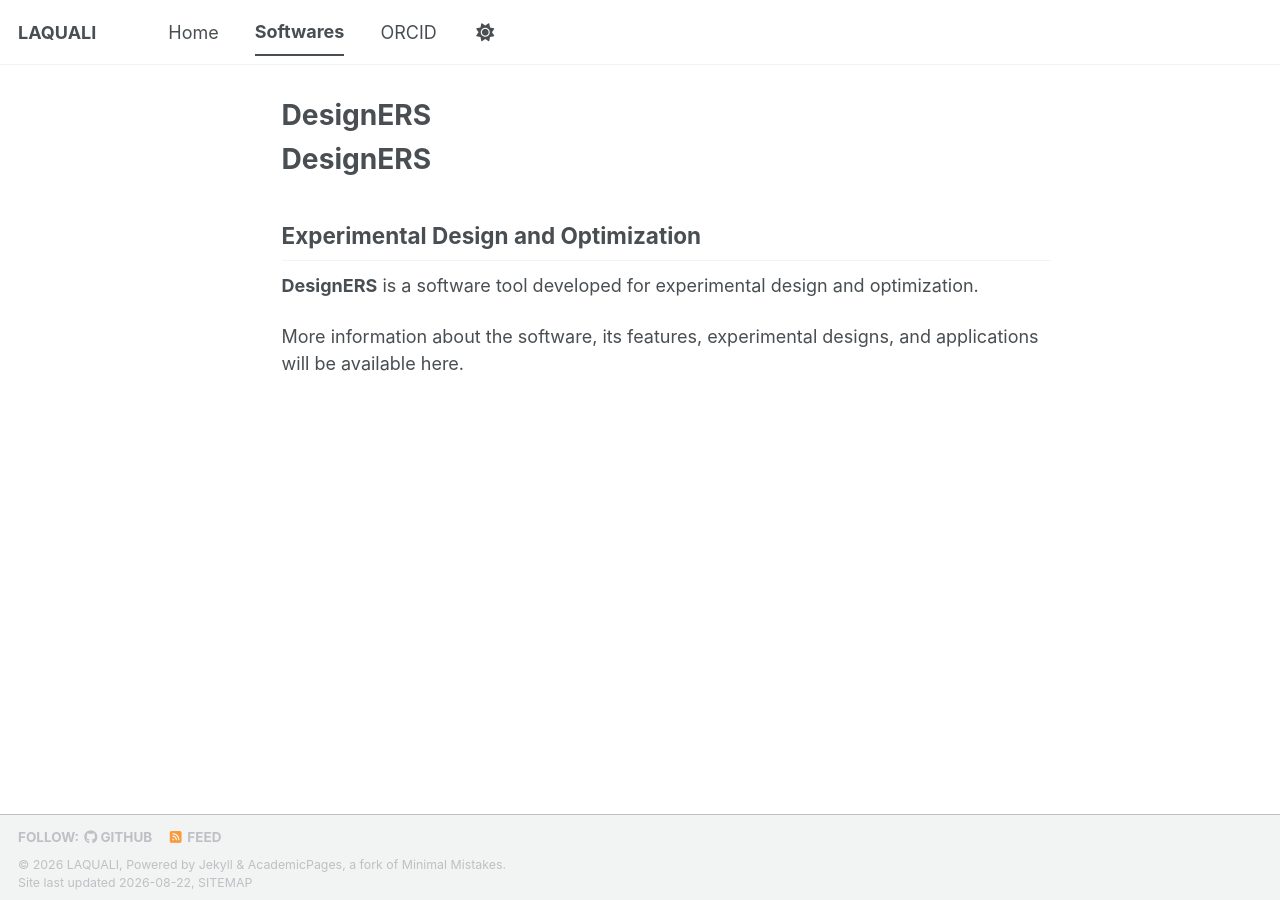
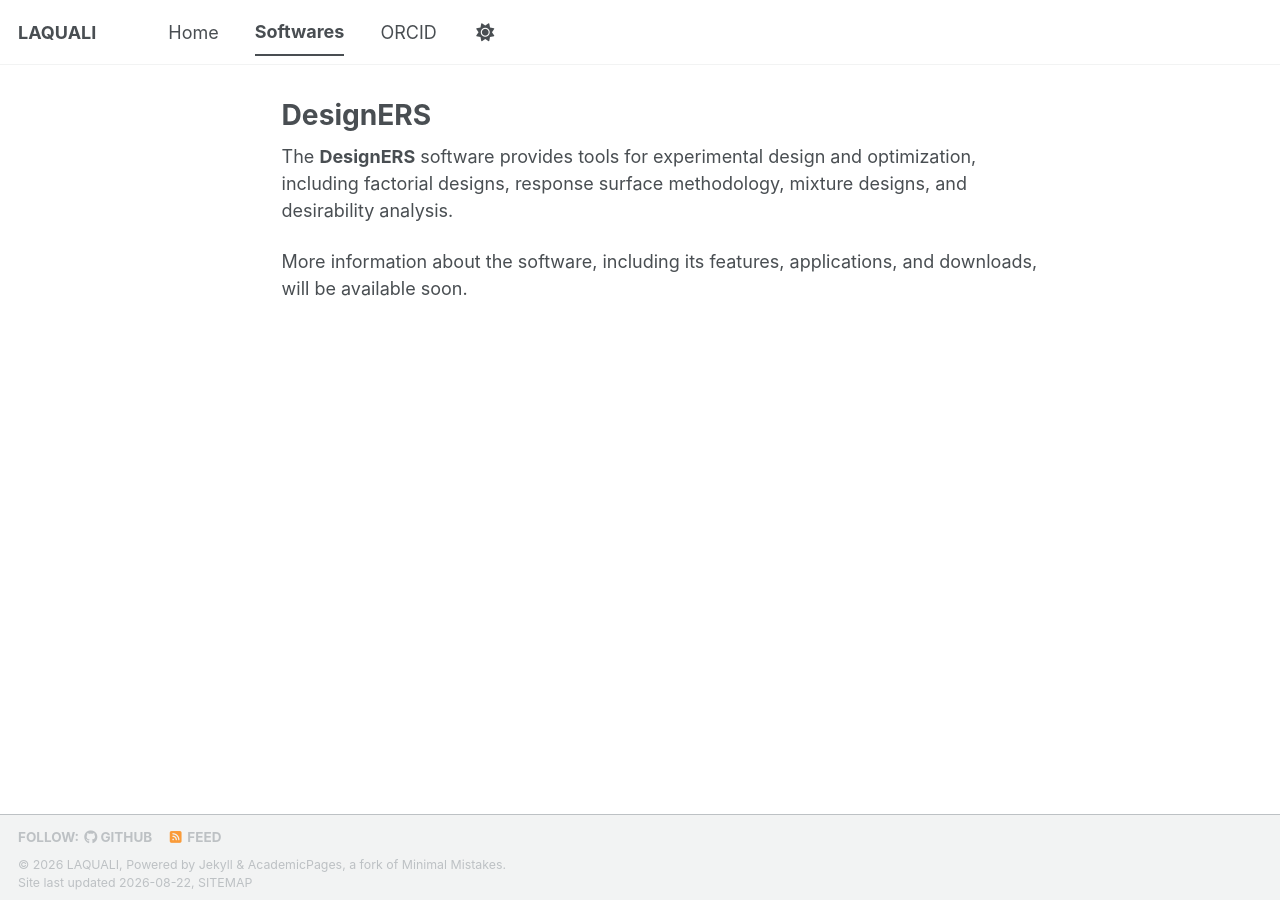
Before and after one commit to LAQUALI-UFLA/laquali-ufla.github.io, a Jekyll site: the page built from _pages/softwares/designers.md, in a window 1280 px wide. Built offline with Jekyll 4.4.1, drawn with Linux system fonts in a browser that asks for light colours; a style sheet for code colours, icons or effects is not loaded.

Commit message:
Revise DesignERS software description
Updated description of DesignERS software to include specific tools and features.

```diff
--- a/_pages/softwares/designers.md
+++ b/_pages/softwares/designers.md
@@ -4,10 +4,6 @@ title: "DesignERS"
 author_profile: false
 ---
 
-# DesignERS
+The **DesignERS** software provides tools for experimental design and optimization, including factorial designs, response surface methodology, mixture designs, and desirability analysis.
 
-## Experimental Design and Optimization
-
-**DesignERS** is a software tool developed for experimental design and optimization.
-
-More information about the software, its features, experimental designs, and applications will be available here.
+More information about the software, including its features, applications, and downloads, will be available soon.
```
